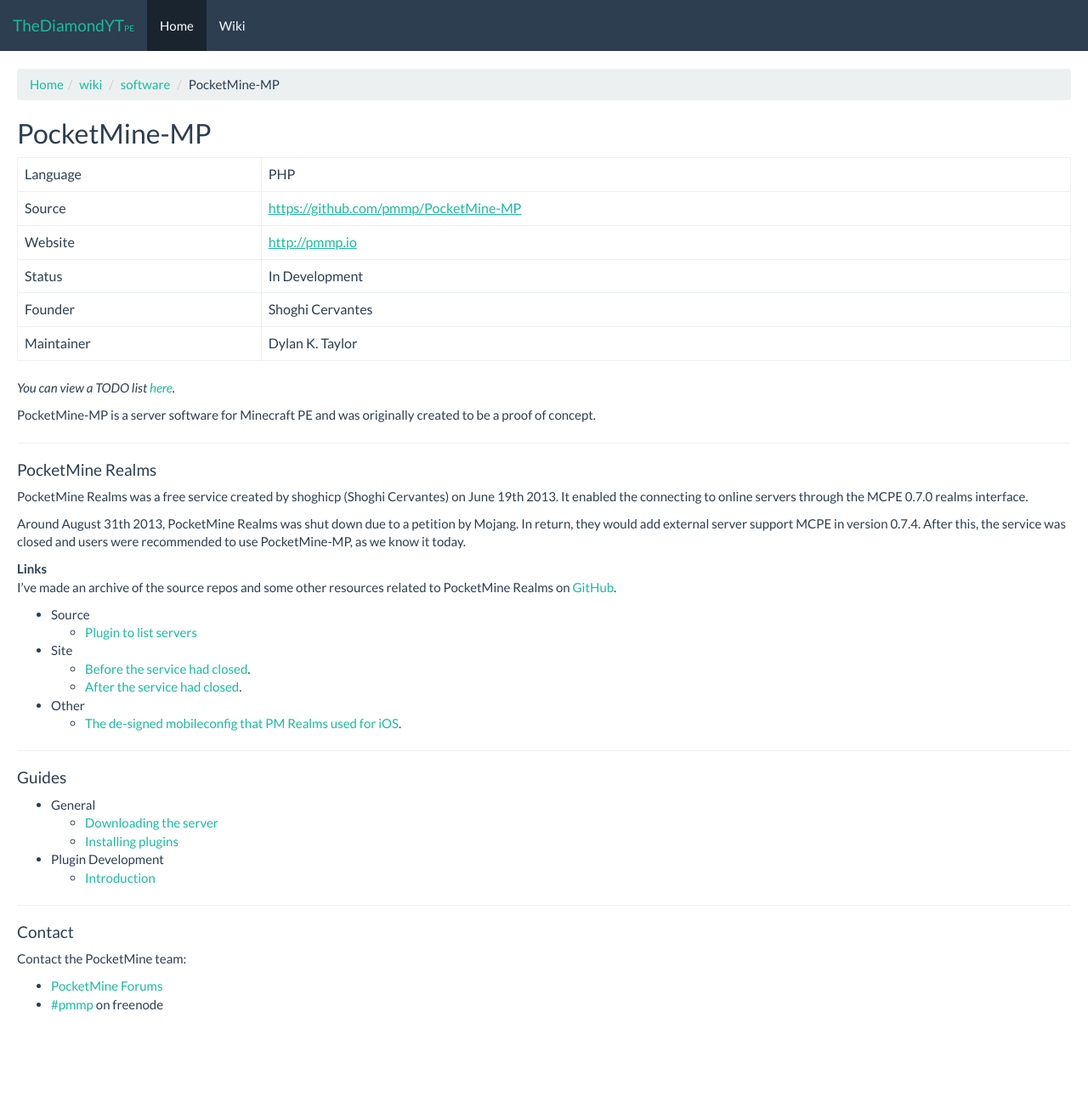
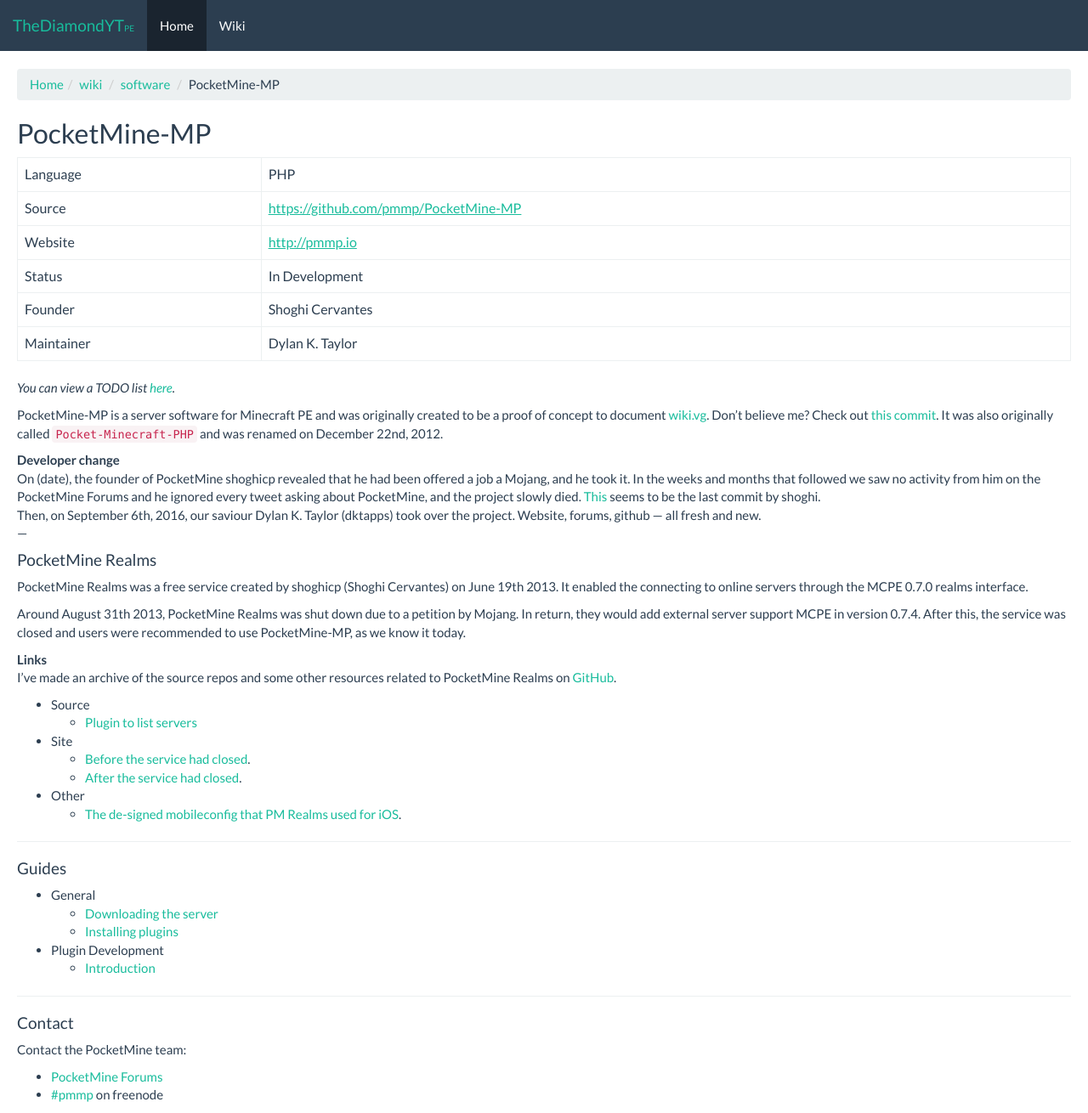
Before and after one commit to TheDiamondYT1/pe.thediamondyt.tk, a Jekyll site: the page built from _wiki/software/softwares/pocketmine/Info.md, in a window 1280 px wide. Shown: the whole page at 85% size. Built offline with Jekyll 4.4.1, drawn with Linux system fonts in a browser that asks for light colours; before the commit the page ends 1204 px from its top, so only the background shows below that.

Commit message:
Update PocketMine description

```diff
--- a/_wiki/software/softwares/pocketmine/Info.md
+++ b/_wiki/software/softwares/pocketmine/Info.md
@@ -14,8 +14,11 @@
 
 *You can view a TODO list [here](todo/).*
 
-PocketMine-MP is a server software for Minecraft PE and was originally created to be a proof of concept.
+PocketMine-MP is a server software for Minecraft PE and was originally created to be a proof of concept to document [wiki.vg](http://wiki.vg). Don't believe me? Check out [this commit](https://github.com/pmmp/PocketMine-MP/commit/1b3568301299cc0c2fc832c5c2fc93326abc565d). It was also originally called `Pocket-Minecraft-PHP` and was renamed on December 22nd, 2012.
 
+**Developer change**
+On (date), the founder of PocketMine shoghicp revealed that he had been offered a job a Mojang, and he took it. In the weeks and months that followed we saw no activity from him on the PocketMine Forums and he ignored every tweet asking about PocketMine, and the project slowly died. [This](https://github.com/pmmp/PocketMine-MP/commit/cf3d8f449e05f5f540f88ce50609dff372a01445) seems to be the last commit by shoghi.
+Then, on September 6th, 2016, our saviour Dylan K. Taylor (dktapps) took over the project. Website, forums, github — all fresh and new.
 ---
 
 #### PocketMine Realms
```
